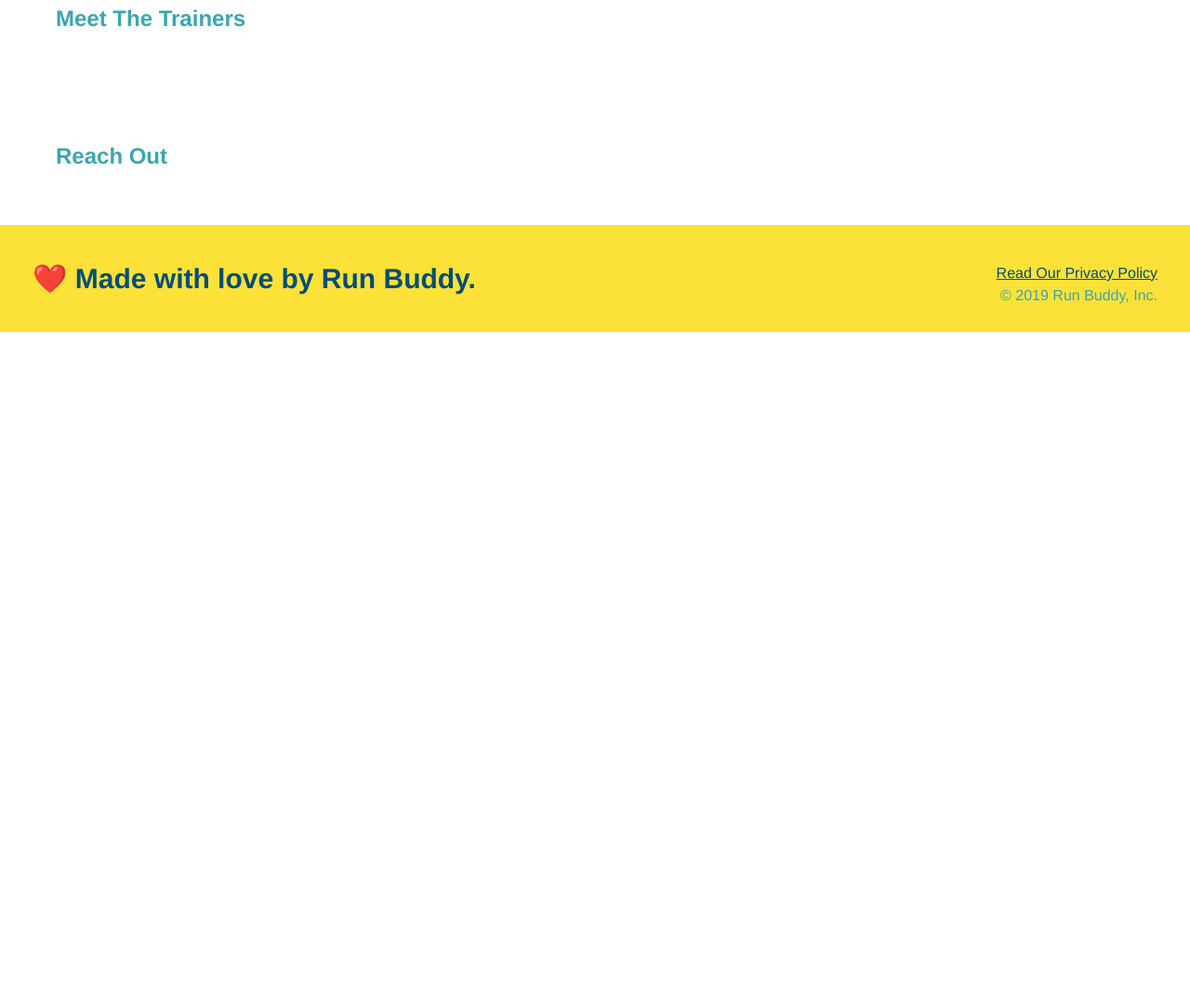
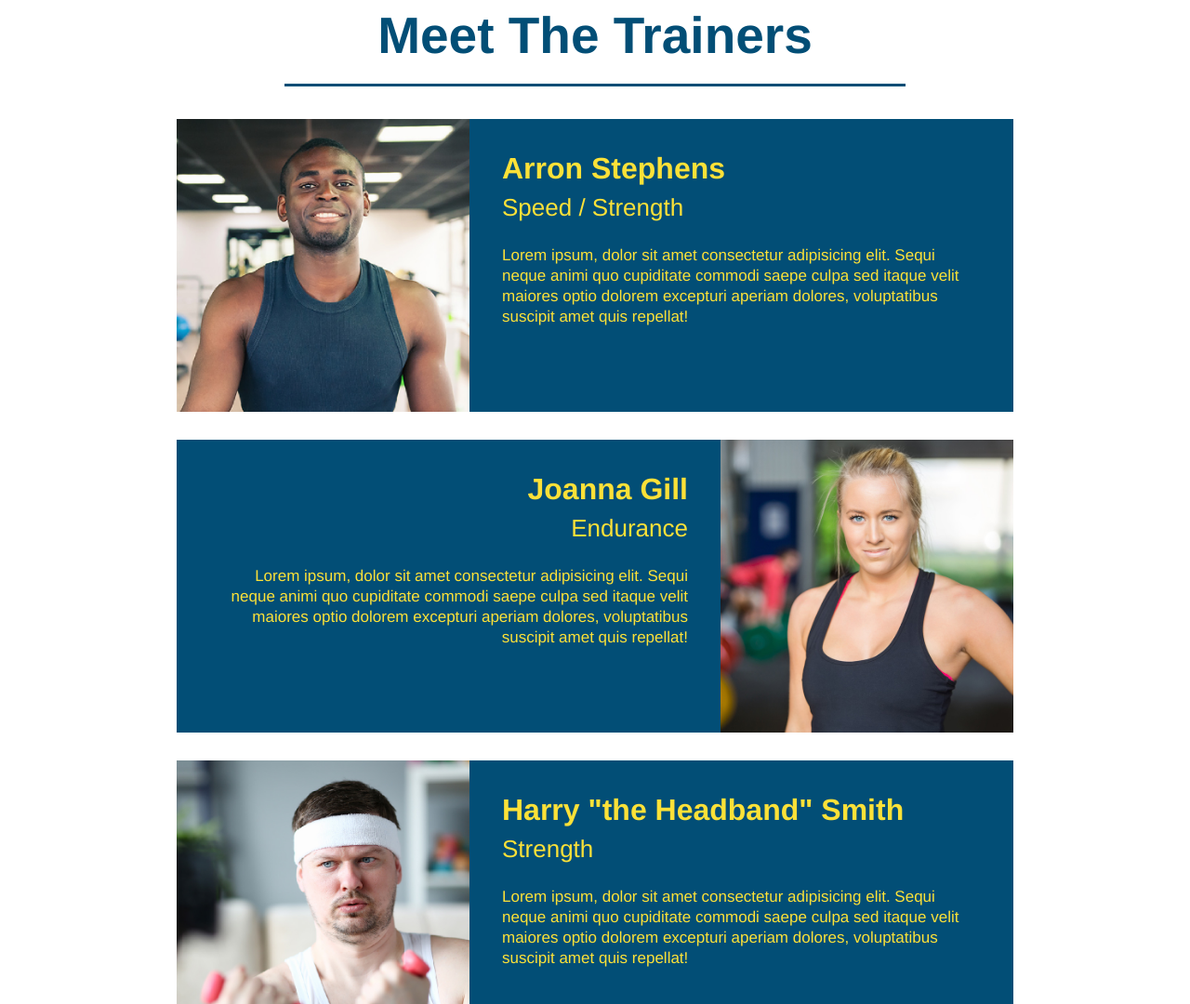
Before and after one commit to Leemic32/run-buddy, a plain HTML site: page index.html in a window 1280 px wide. Shown: the part 2960-4040 px from the top of the page at 93% size. Before the commit the page ends 3317 px from the top, so only its background shows below. Drawn offline with Linux system fonts and the light colour scheme.

Commit message:
meet the trainers section

```diff
--- a/index.html
+++ b/index.html
@@ -108,8 +108,46 @@
 </section>
 
 <!--"meet the trainers" section-->
-<section>
-    <h2>Meet The Trainers</h2>
+<section id="your-trainers" class="trainers">
+    <h2 class="section-title primary border">
+        Meet The Trainers
+    </h2>
+    <article class="trainer">
+        <img src="./assets/images/trainer-1.jpg" alt="Arron Stephens in his workout clothes, ready to pump iron" />
+        <div class="trainer-bio text-left">
+            <h3>Arron Stephens</h3>
+            <h4>Speed / Strength</h4>
+            <p>
+                Lorem ipsum, dolor sit amet consectetur adipisicing elit. Sequi neque animi quo cupiditate commodi saepe culpa sed
+      itaque velit maiores optio dolorem excepturi aperiam dolores, voluptatibus suscipit amet quis repellat!
+            </p>
+        </div>
+    </article>
+  <!-- second trainer bio -->
+<article class="trainer">
+    <div class="trainer-bio text-right">
+      <h3>Joanna Gill</h3>
+      <h4>Endurance</h4>
+      <p>
+        Lorem ipsum, dolor sit amet consectetur adipisicing elit. Sequi neque animi quo cupiditate commodi saepe culpa sed
+        itaque velit maiores optio dolorem excepturi aperiam dolores, voluptatibus suscipit amet quis repellat!
+      </p>
+    </div>
+    <img src="./assets/images/trainer-2.jpg" alt="Joanna Gill cooling off after a workout" />
+  </article>
+
+    <!-- third trainer bio -->
+<article class="trainer">
+    <img src="./assets/images/trainer-3.jpg" alt="Harry Smith wearing a headband and lifting comically small pink weights" />
+    <div class="trainer-bio text-left">
+      <h3>Harry "the Headband" Smith</h3>
+      <h4>Strength</h4>
+      <p>
+        Lorem ipsum, dolor sit amet consectetur adipisicing elit. Sequi neque animi quo cupiditate commodi saepe culpa sed
+        itaque velit maiores optio dolorem excepturi aperiam dolores, voluptatibus suscipit amet quis repellat!
+      </p>
+    </div>
+  </article>
 </section>
 
 <!--"reach out" section-->
--- a/style.css
+++ b/style.css
@@ -191,3 +191,49 @@
       font-size: 20px;
       margin: 0 auto;
   }
+
+  .trainers {
+      text-align: center;
+  }
+
+  .trainer {
+      width: 900px;
+      margin: 0 auto 30px auto;
+      background: #024e76;
+      color: #fce138;
+      overflow: auto;
+  }
+  .trainer img {
+      width: 35%;
+      float: left;
+  }
+
+  .trainer-bio {
+      padding: 35px;
+      float: left;
+      width: 65%;
+  }
+
+  .text-left {
+    text-align: left;
+  }
+
+  .text-right {
+    text-align: right;
+  }
+
+  .trainer-bio h3 {
+    font-size: 32px;
+    margin-bottom: 8px;
+  }
+
+  .trainer-bio h4 {
+    font-weight: lighter;
+    font-size: 26px;
+    margin-bottom: 25px;
+  }
+
+  .trainer-bio p {
+    font-size: 17px;
+    line-height: 1.3;
+  }
```
Also changed, not shown: assets/images/trainer-1.jpg (added), assets/images/trainer-2.jpg (added), assets/images/trainer-3.jpg (added).
